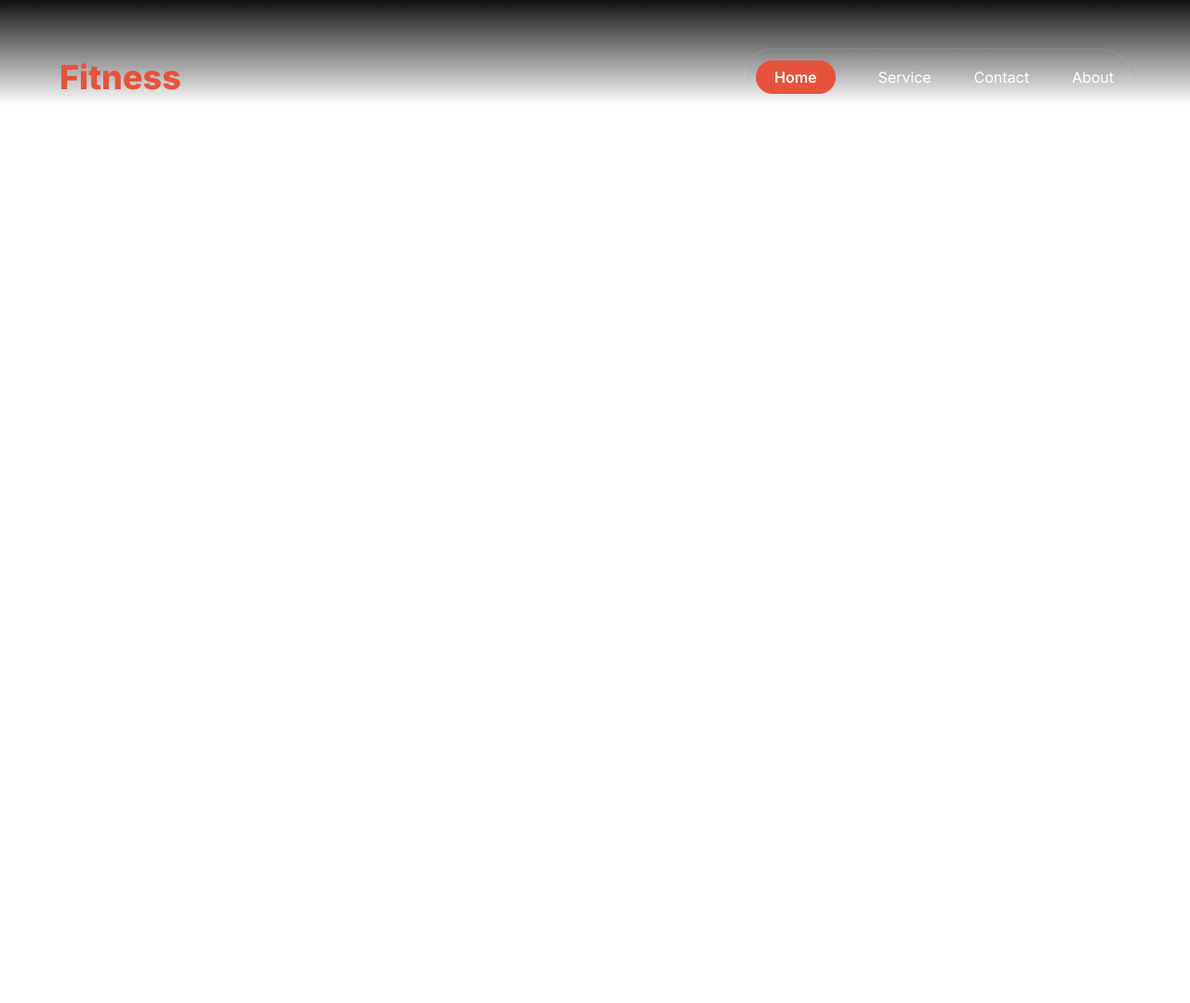
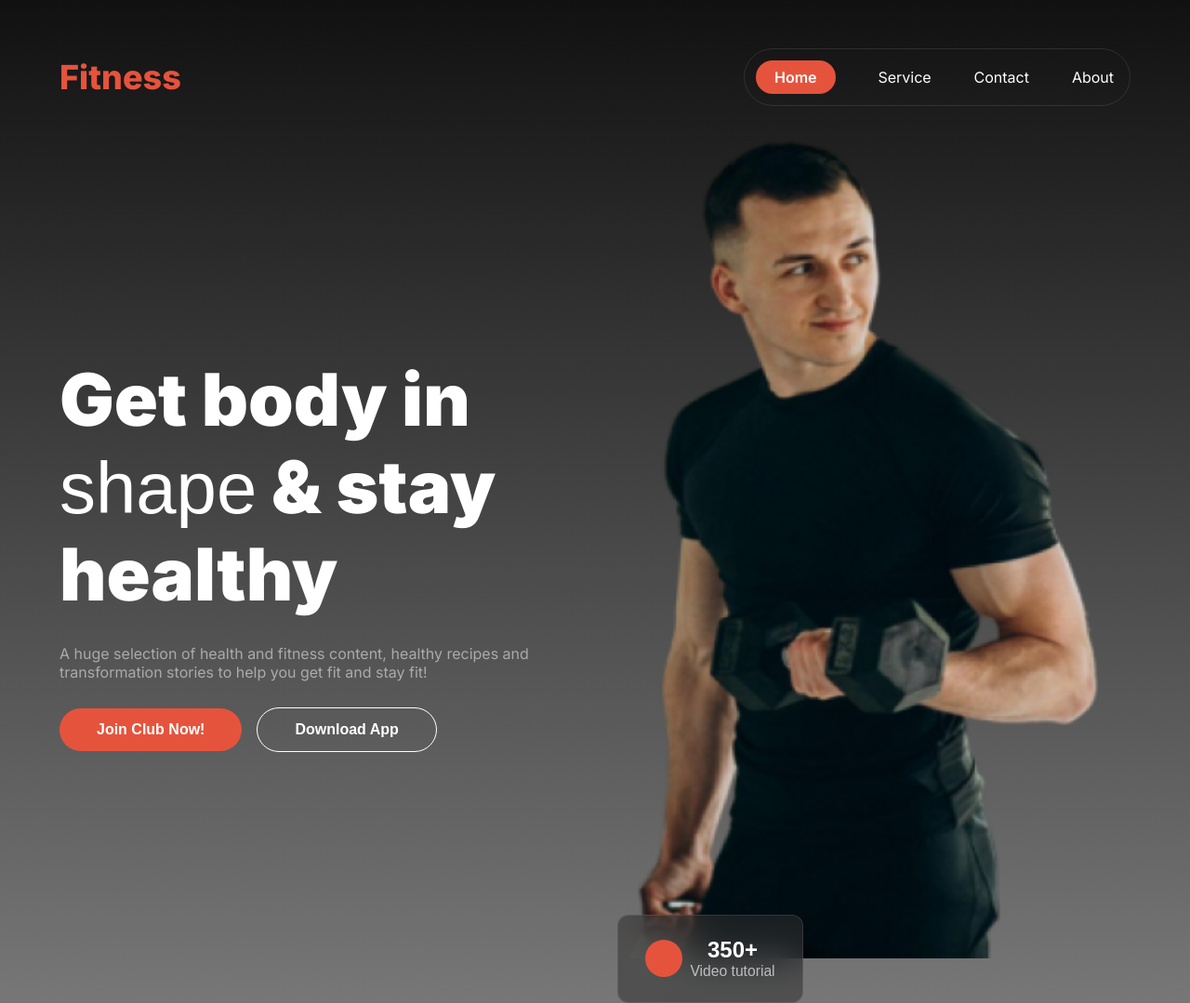
Before and after one commit to shahadat513/assignment-2, a plain HTML site: page index.html in a window 1280 px wide. Shown: the whole page at 93% size. Before the commit the page ends 800 px from the top, so only its background shows below. Drawn offline with Linux system fonts and the light colour scheme; a web font is replaced by a local one.

Commit message:
Started the banner section

```diff
--- a/index.html
+++ b/index.html
@@ -20,10 +20,47 @@
                     <li><a href="">Contact</a></li>
                     <li><a href="">About</a></li>
                 </div>
-                <li class="menu-icon"><a href=""><svg xmlns="http://www.w3.org/2000/svg" height="28px" viewBox="0 -960 960 960" width="28px" fill="#e8eaed"><path d="M120-240v-80h720v80H120Zm0-200v-80h720v80H120Zm0-200v-80h720v80H120Z"/></svg></a></li>
+                <li class="menu-icon"><a href=""><svg xmlns="http://www.w3.org/2000/svg" height="28px"
+                            viewBox="0 -960 960 960" width="28px" fill="#e8eaed">
+                            <path d="M120-240v-80h720v80H120Zm0-200v-80h720v80H120Zm0-200v-80h720v80H120Z" />
+                        </svg></a></li>
             </ul>
         </nav>
         <!-- Navbar End Here -->
+
+        <!-- Banner Start Here -->
+        <section class="banner-container max-width">
+            <div class="banner-content">
+                <h2 class="banner-title">
+                    Get body in <span class="shape">shape</span> & stay healthy
+                </h2>
+                <p class="banner-description">
+                    A huge selection of health and fitness content, healthy recipes and transformation stories to help
+                    you get fit and stay fit!
+                </p>
+                <div class="btn">
+                    <button class="btn-primary bg-primary">Join Club Now!</button>
+                    <button class="btn-download">Download App</button>
+                </div>
+            </div>
+            <div class="banner-image">
+                <img src="assets/banner.png" alt="">
+                <button class="badges">
+                    <div class="badge-content">
+                        <h2 class="circle"></h2>
+                        <div>
+                            <span class="badge-title">350+</span><br>
+                            <span class="badge-description">Video tutorial</span>
+                        </div>
+                    </div>
+                </button>
+                <!-- <button id="two" class="badges">
+                    <span class="badge-title">500+</span><br>
+                    <span class="badge-description">Free Workout Videos</span>
+                </button> -->
+            </div>
+        </section>
+        <!-- Banner End Here -->
     </header>
     <main>
 
--- a/style/style.css
+++ b/style/style.css
@@ -1,4 +1,5 @@
 @import url('https://fonts.googleapis.com/css2?family=Inter:wght@100..900&display=swap');
+@import url('https://fonts.cdnfonts.com/css/miama-nueva');
 
 /* Shared Style */
 
@@ -16,6 +17,16 @@ body {
     margin: 0 auto;
 }
 
+.btn-primary {
+    font-size: 1rem;
+    font-weight: 600;
+    color: #fff;
+    padding: 14px 40px 14px 40px;
+    border-radius: 42px;
+    border: none;
+    cursor: pointer;
+}
+
 /* Color's */
 
 .bg-primary {
@@ -24,7 +35,7 @@ body {
 
 /* Header Section Style */
 .header-section {
-    background: linear-gradient(180.00deg, rgb(17, 17, 17), rgba(119, 119, 119, 0) 100%);
+    background: linear-gradient(180deg, rgb(17, 17, 17), rgba(119, 119, 119, 119) 100%);
     padding-top: 3.25rem;
 }
 
@@ -69,7 +80,7 @@ body {
     color: #fff;
 }
 
-.menu-icon{
+.menu-icon {
     display: none;
 }
 
@@ -80,20 +91,134 @@ body {
     background-color: #E6533C;
 }
 
+/* Banner Section Style */
+.banner-container {
+    display: flex;
+    justify-content: space-between;
+}
+
+.banner-content {
+    max-width: 600px;
+    display: flex;
+    flex-direction: column;
+    justify-content: center;
+    align-items: center;
+}
+
+.banner-title {
+    font-size: 4.87rem;
+    color: #fff;
+    font-weight: 900;
+    margin-bottom: 1.75rem;
+}
+
+.shape {
+    font-family: 'Miama Nueva', sans-serif;
+    font-size: 4.87rem;
+    font-weight: 500;
+}
+
+.banner-description {
+    font-size: 1rem;
+    color: rgba(255, 255, 255, 0.5);
+    font-weight: 400;
+    margin-bottom: 1.75rem;
+}
+
+.btn {
+    width: 600px;
+    display: flex;
+    justify-content: flex-start;
+    align-items: center;
+    gap: 1rem;
+}
+
+.btn-download {
+    font-size: 1rem;
+    color: #fff;
+    font-weight: 600;
+    padding: 14px 40px 14px 40px;
+    box-sizing: border-box;
+    border: 1px solid rgb(255, 255, 255);
+    background-color: transparent;
+    border-radius: 42px;
+    cursor: pointer;
+}
+
+.banner-image img {
+    width: 100%;
+}
+
+.badges {
+    box-sizing: border-box;
+    border: 1px solid rgba(255, 255, 255, 0.1);
+    border-radius: 12px;
+    backdrop-filter: blur(20px);
+    background: rgba(48, 48, 48, 0.54);
+    width: 200px;
+    height: 95px;
+    margin-top: -120px;
+
+}
+
+.circle{
+    height: 40px;
+    width: 40px;
+    border-radius: 50%;
+    background: #E6533C;
+}
+
+.badge-content{
+    display: flex;
+    justify-content: center;
+    align-items: center;
+    gap: 8px;
+}
+
+.badge-title{
+    color: #fff;
+    font-size:1.5rem ;
+    font-weight: 900;
+}
+
+.badge-description{
+    color: rgba(255, 255, 255, 0.65);
+    font-size: .98rem;
+    font-weight: 400;
+}
+
+
 /* Responsive Area */
 
 /* Mobile Version */
 @media screen and (max-width:576px) {
 
-    .single-routes{
+    .banner-container {
+        flex-direction: column;
+    }
+
+    .single-routes {
         display: none;
     }
-    .menu-icon{
+
+    .menu-icon {
         display: flex;
         justify-content: center;
         align-items: center;
     }
-    /* .navbar {
-        flex-direction: column;
-    } */
+
+    /* Banner */
+    .banner-title {
+        font-size: 3rem;
+        margin-top: 20px;
+    }
+
+    .shape {
+        font-size: 3rem;
+    }
+
+    .btn {
+        width: auto;
+    }
+
 }
```
Also changed, not shown: assets/banner.png (renamed from assets/Images 2.png).
